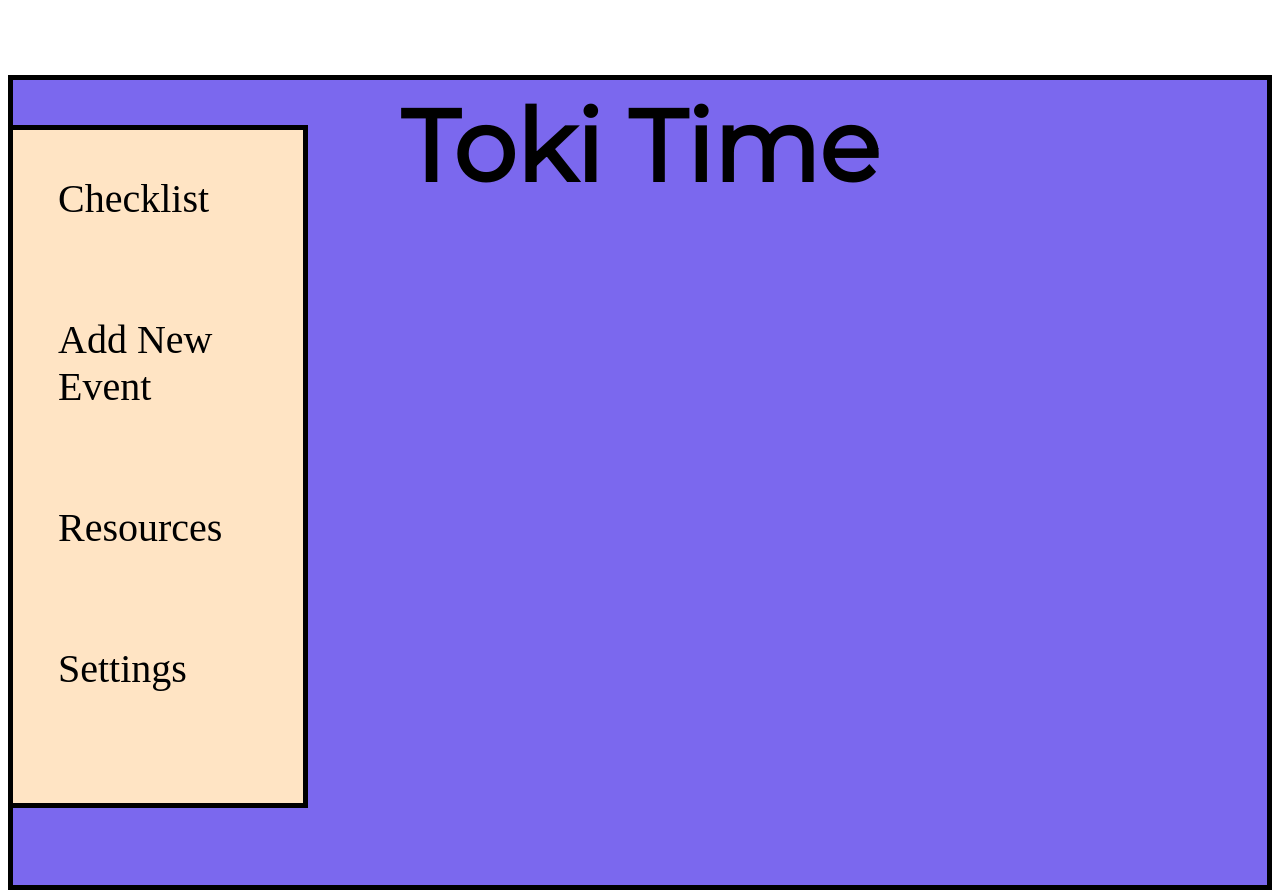
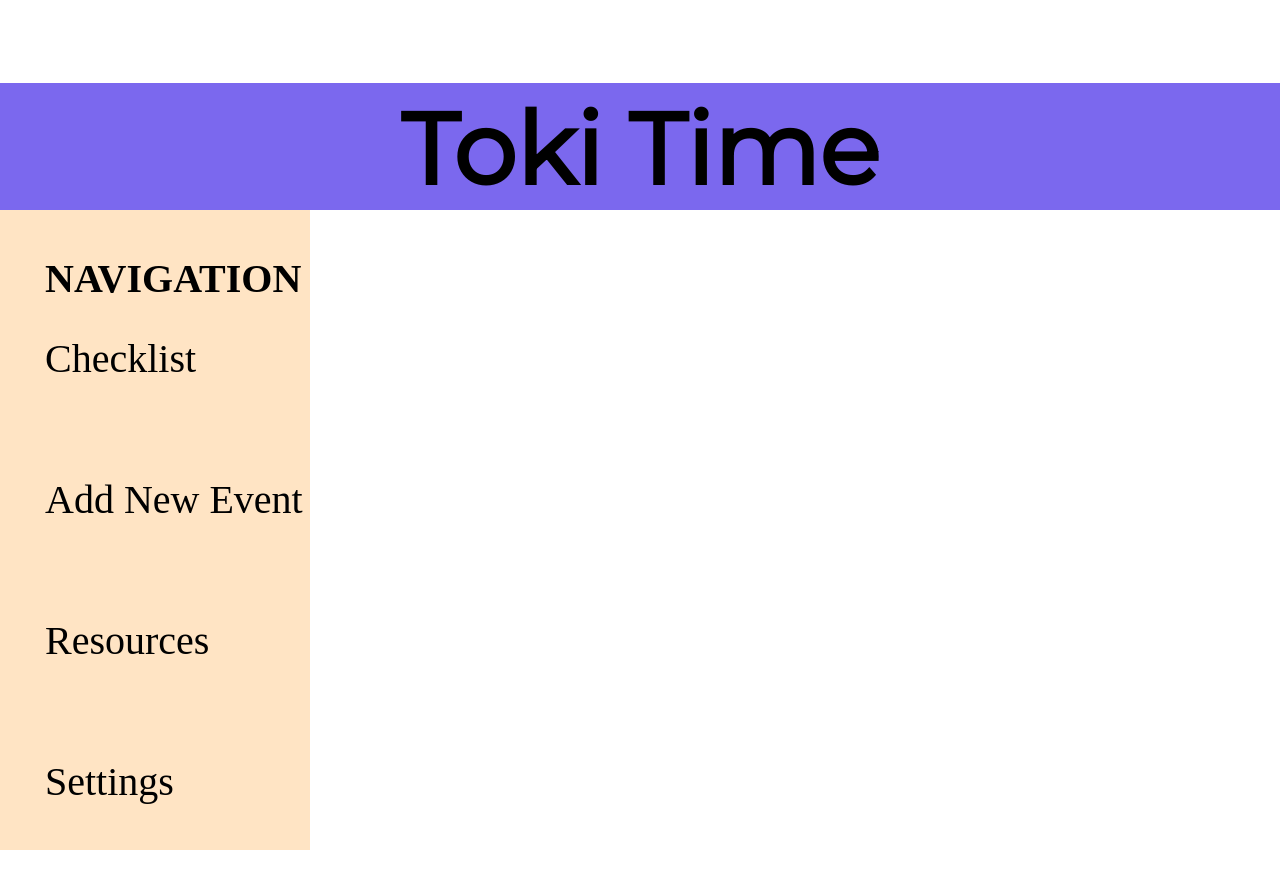
Before and after one commit to Onariaginosa/Toki_Time, a Python web app: template templates/main.html in a window 1280 px wide. After the commit the page ends 850 px from the top, so only its background shows below. Run offline with Jinja, Linux system fonts and the light colour scheme; the template is opened without the code that fills it, so the values that code supplies are empty.

Commit message:
I fixed Ameya's wack CSS

```diff
--- a/styles/main.css
+++ b/styles/main.css
@@ -1,32 +1,43 @@
 body {
   height:100vh;
   display:grid;
-  grid-template-columns:300px auto;
-  grid-template-rows:100px auto;
+  grid-template-columns:310px auto;
+  grid-template-rows:205px auto;
+  margin:0;
+  background-color:'white';
+  background-attachment: fixed;
 }
 
+#heading {
+  grid-row: 1;
+  grid-column: 1/span 2;
 
+}
 h1 {
-  border-style: solid;
-  border-width: 5px;
-  height:100vh;
+  /* border-style: solid; */
+  /* border-width: 5px; */
   font-size: 100px;
   text-align:center;
   background-color: rgb(123,104,238);
   font-family: 'Montserrat', sans-serif;
-  grid-row:1;
-  grid-column:1 /span 2;
   padding-top:5px;
 }
+h2 {
+  font-size:40px;
+}
 
+#navigation {
+  grid-row:2;
+  grid-column: 1;
+  margin: 5px 0 0 0;
+}
 nav {
-  border-style: solid;
-  border-width: 5px;
+  /* border-style: solid;
+  border-width: 5px; */
   font-size: 40px;
   padding:5px;
   background-color:rgb(255,228,196);
-  grid-row:3/span 4;
-  grid-column: 1;
+  margin-top:0;
 
 }
 
--- a/templates/main.html
+++ b/templates/main.html
@@ -8,9 +8,10 @@
     <title></title>
   </head>
   <body>
- <h1>Toki Time</h1>
- <nav>
+   <section id ="heading"><h1>Toki Time</h1> </section>
+   <section id ="navigation"><nav>
      <ul>
+       <h2>NAVIGATION</h2>
        <li>Checklist</li>
        <br></br>
        <li>Add New Event</li>
@@ -20,7 +21,7 @@
        <li>Settings</li>
       <!-- under settings we need to include add and subtract events  -->
      </ul>
- </nav>
+  </nav></section>
   </body>
 
 </html>
```
Also changed, not shown: 1 other file. Lines whose indentation alone changed are shown as unchanged.
